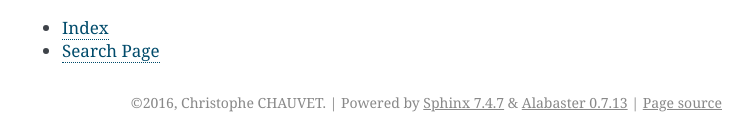
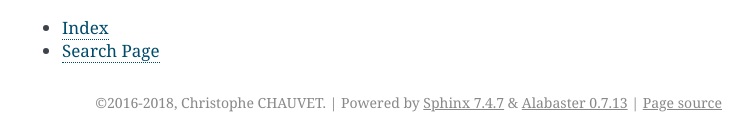
Before and after one commit to mga-sphinx/sphinx_demo_data, a Sphinx documentation site: the page built from source/index.rst, in a window 1280 px wide and 900 px high, scrolled down 5695 px. Shown: the part 758-897 px from the top of the window, without its empty margins (388-1141 px from the left). Built offline with Sphinx 7.4.7, drawn with Linux system fonts in a browser that asks for light colours.

Commit message:
Remove reference from ADC theme

```diff
--- a/source/conf.py
+++ b/source/conf.py
@@ -1,6 +1,6 @@
 # -*- coding: utf-8 -*-
 #
-# Sphinx ADC Theme Demo documentation build configuration file, created by
+# Sphinx Theme Demo documentation build configuration file, created by
 # sphinx-quickstart on Thu Jun  2 15:00:21 2016.
 #
 # This file is execfile()d with the current directory set to its
@@ -18,6 +18,7 @@
 #
 import os
 import sys
+import time
 # sys.path.insert(0, os.path.abspath('.'))
 sys.path.append(os.path.abspath('.'))
 sys.path.append(os.path.abspath('./test_py_module'))
@@ -59,8 +60,8 @@
 master_doc = 'index'
 
 # General information about the project.
-project = u'Sphinx ADC Theme Demo'
-copyright = u'2016, Christophe CHAUVET'
+project = u'Sphinx Theme Demo'
+copyright = u'2016-%s, Christophe CHAUVET' % time.strftime('%Y')
 author = u'Christophe CHAUVET'
 
 # The version info for the project you're documenting, acts as replacement for
@@ -144,7 +145,7 @@
 # The name for this set of Sphinx documents.
 # "<project> v<release> documentation" by default.
 #
-# html_title = u'Sphinx ADC Theme Demo v0.1.0'
+# html_title = u'Sphinx Theme Demo v0.1.0'
 
 # A shorter title for the navigation bar.  Default is the same as html_title.
 #
@@ -244,7 +245,7 @@
 # html_search_scorer = 'scorer.js'
 
 # Output file base name for HTML help builder.
-htmlhelp_basename = 'SphinxADCThemeDemodoc'
+htmlhelp_basename = 'SphinxThemeDemodoc'
 
 # -- Options for LaTeX output ---------------------------------------------
 
@@ -270,7 +271,7 @@
 # (source start file, target name, title,
 #  author, documentclass [howto, manual, or own class]).
 latex_documents = [
-    (master_doc, 'SphinxADCThemeDemo.tex', u'Sphinx ADC Theme Demo Documentation',
+    (master_doc, 'SphinxThemeDemo.tex', u'Sphinx Theme Demo Documentation',
      u'Christophe CHAUVET', 'manual'),
 ]
 
@@ -306,7 +307,7 @@
 # One entry per manual page. List of tuples
 # (source start file, name, description, authors, manual section).
 man_pages = [
-    (master_doc, 'sphinxadcthemedemo', u'Sphinx ADC Theme Demo Documentation',
+    (master_doc, 'sphinxthemedemo', u'Sphinx Theme Demo Documentation',
      [author], 1)
 ]
 
@@ -321,8 +322,8 @@
 # (source start file, target name, title, author,
 #  dir menu entry, description, category)
 texinfo_documents = [
-    (master_doc, 'SphinxADCThemeDemo', u'Sphinx ADC Theme Demo Documentation',
-     author, 'SphinxADCThemeDemo', 'One line description of project.',
+    (master_doc, 'SphinxThemeDemo', u'Sphinx Theme Demo Documentation',
+     author, 'SphinxThemeDemo', 'One line description of project.',
      'Miscellaneous'),
 ]
 
--- a/source/index.rst
+++ b/source/index.rst
@@ -1,4 +1,4 @@
-.. Sphinx ADC theme demo documentation master file, created by
+.. Sphinx theme demo documentation master file, created by
 
 =========
 Demo Docs
```
Also changed, not shown: 2 other files.
